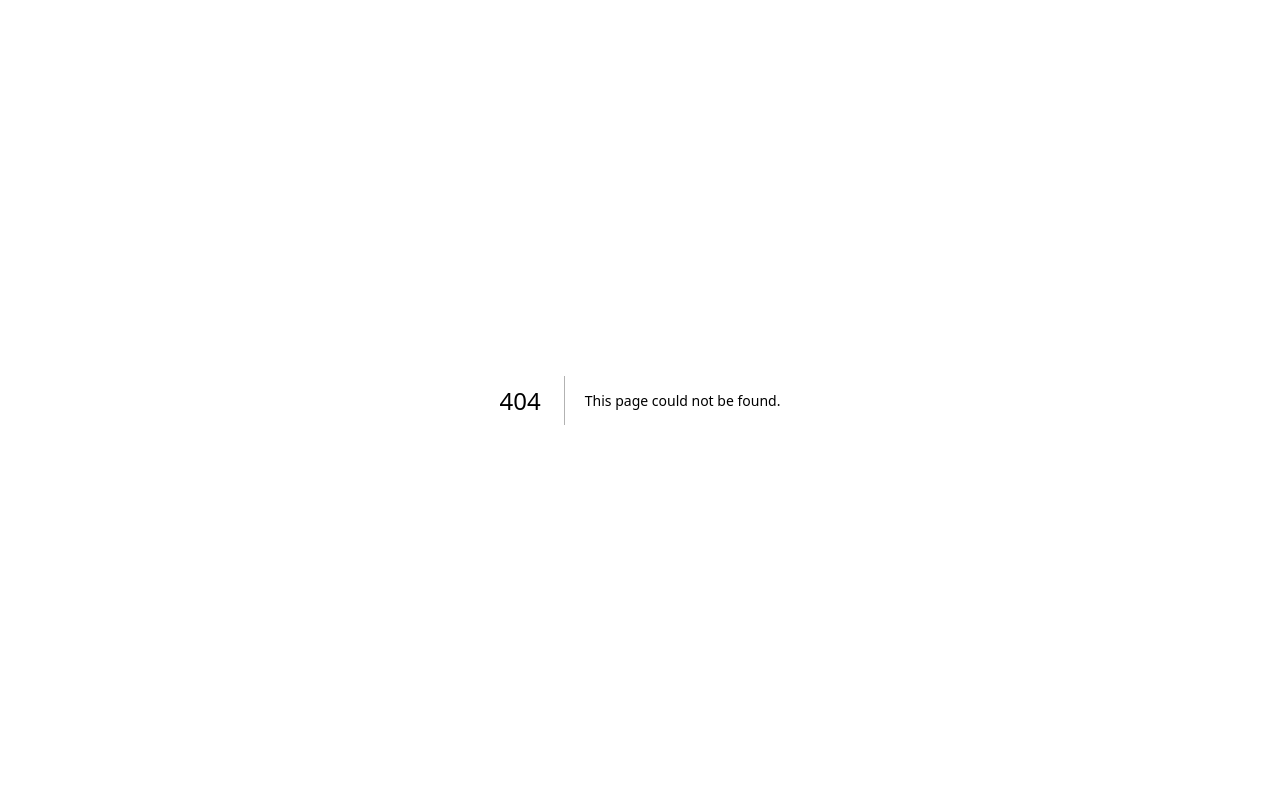
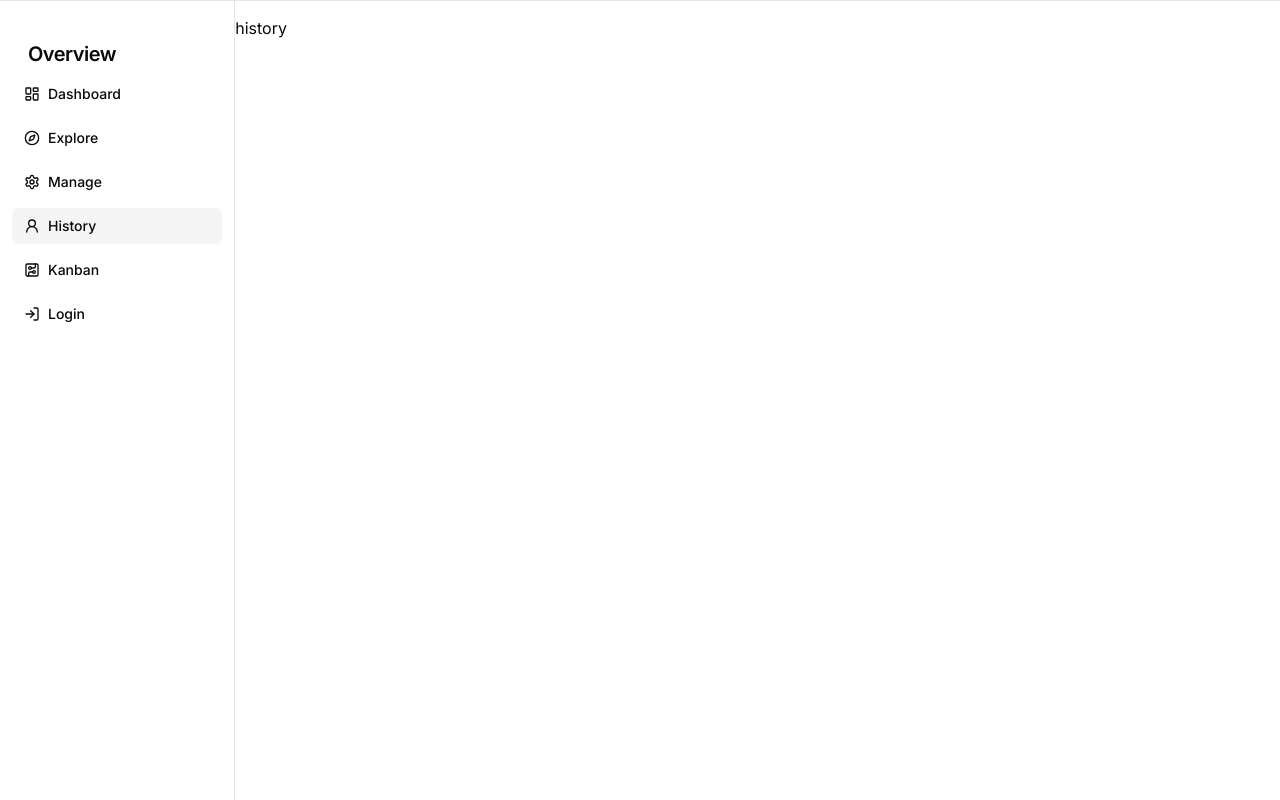
Before and after one commit to darshil929/Portfolyx, a Next.js app in the folder frontend/: page /dashboard/history in a window 1280 px wide. Before the commit this address had no page. Built offline with nearby package versions, Linux system fonts and the light colour scheme.

Commit message:
nav changes

```diff
--- /dev/null
+++ b/frontend/app/(dashboard)/dashboard/history/page.jsx
@@ -0,0 +1,9 @@
+import React from 'react'
+
+export default function page() {
+  return (
+    <div>
+      history
+    </div>
+  )
+}
--- a/frontend/constants/data.js
+++ b/frontend/constants/data.js
@@ -101,10 +101,10 @@ export const users = [
       label: "manage"
     },
     {
-      title: "Profile",
-      href: "/dashboard/profile",
+      title: "History",
+      href: "/dashboard/history",
       icon: "profile",
-      label: "profile"
+      label: "history"
     },
     {
       title: "Kanban",
```
